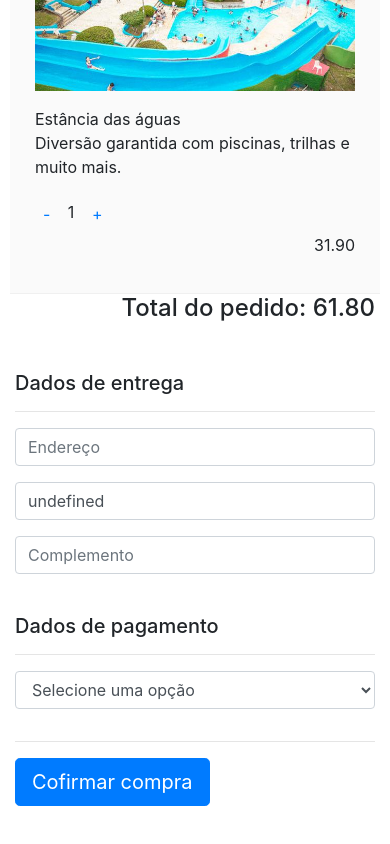
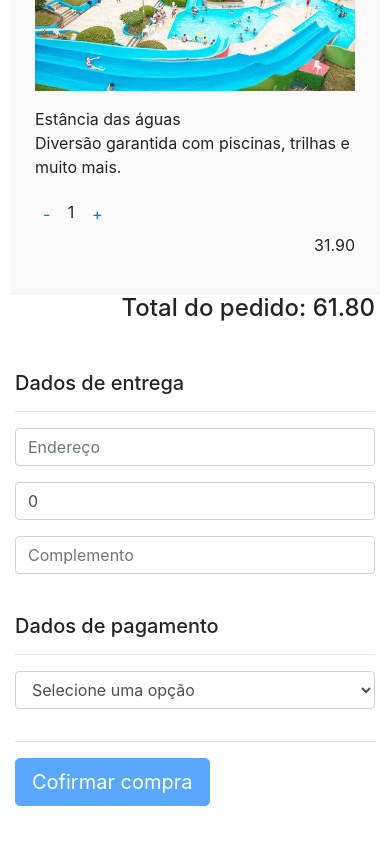
Before and after one commit to LORDBABUINO/passaro-urbano, an Angular app: page /ordem-compra in a window 390 px wide. Shown: the part 1032-1876 px from the top of the page. Built offline with nearby package versions, Linux system fonts and the light colour scheme.

Commit message:
Tryed to make the button responsive, but didn't work

```diff
--- a/src/app/buy-order/buy-order.component.html
+++ b/src/app/buy-order/buy-order.component.html
@@ -164,7 +164,7 @@
       </div>
 
       <hr />
-      <button type="submit" class="btn btn-primary btn-lg">Cofirmar compra</button>
+      <button type="submit" class="btn btn-primary btn-lg" [disabled]="formStatus">Cofirmar compra</button>
     </form>
   </div>
 </div>
--- a/src/app/buy-order/buy-order.component.ts
+++ b/src/app/buy-order/buy-order.component.ts
@@ -8,19 +8,21 @@ import { Component, OnInit } from '@angular/core';
 export class BuyOrderComponent implements OnInit {
 
   public address: string = ''
-  public number: number
+  public number: number = 0
   public complement: string = ''
   public formPayment: string = ''
 
   public validAddress: boolean = false
   public validNumber: boolean = false
-  public validComplement: boolean
+  public validComplement: boolean = false
   public validFormPayment: boolean = false
 
   public pristineAddress: boolean = true
   public pristineNumber: boolean = true
   public pristineComplement: boolean = true
   public pristineFormPayment: boolean = true
+
+  public formStatus: boolean = true
 
   constructor() { }
 
@@ -31,17 +33,21 @@ export class BuyOrderComponent implements OnInit {
     this.address = address
     this.pristineAddress = false
 
+    this.enableForm()
+
     if(this.address.length > 3)
       this.validAddress = true
     else
       this.validAddress = false
   }
 
-  public updateFormNumber(number: number): void{
+  public updateNumber(number: number): void{
     this.number = number
     this.pristineNumber = false
 
-    if(this.number >= 0)
+    this.enableForm()
+
+    if(this.number > 0)
       this.validNumber = true
     else
       this.validNumber = false
@@ -59,9 +65,18 @@ export class BuyOrderComponent implements OnInit {
     this.formPayment = formPayment
     this.pristineFormPayment = false
 
+    this.enableForm()
+
     if(this.formPayment.length > 0)
       this.validFormPayment = true
     else
       this.validFormPayment = false
   }
+
+  public enableForm(): void {
+    if(this.validAddress && this.validNumber && this.validFormPayment)
+      this.formStatus = false
+    else
+      this.formStatus = true
+  }
 }
```
